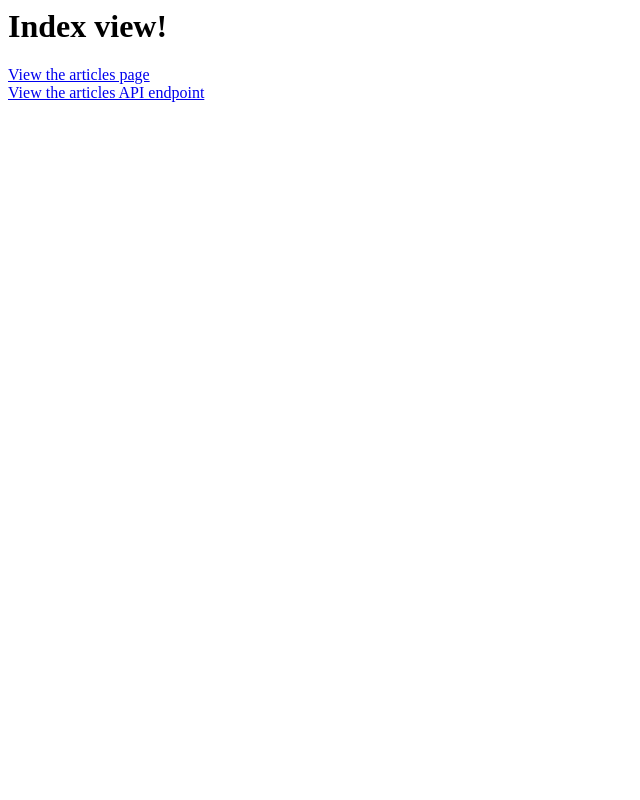
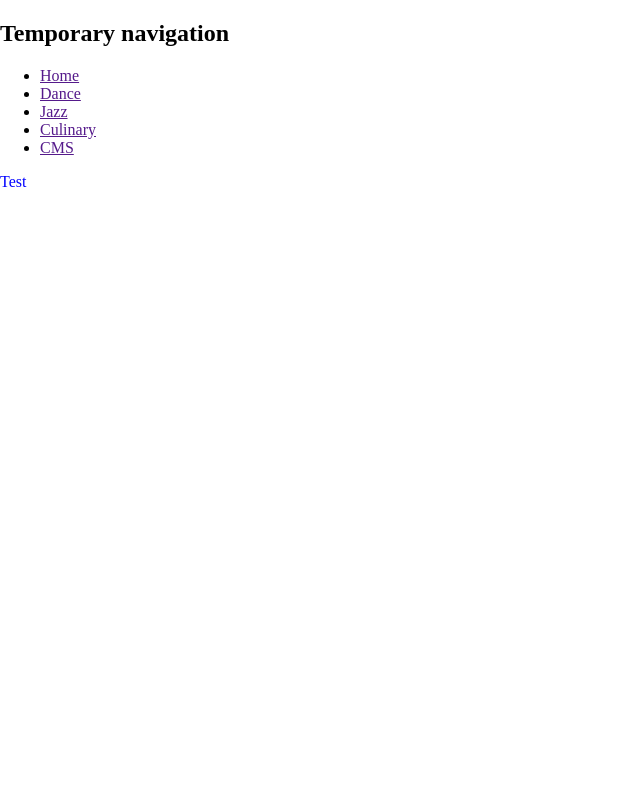
Before and after one commit to BramTerlouw/Project-Haarlem-Festival-2, a PHP site: page / in a window 1280 px wide. Shown: the whole page, without its empty margins (0-640 px from the left). Run offline with PHP 8.4, Linux system fonts and the light colour scheme.

Commit message:
css linked but not working

```diff
--- /dev/null
+++ b/app/public/css/style.css
@@ -0,0 +1,9 @@
+body {
+    margin: 0px;
+    padding: 0px;
+    box-sizing: border-box;
+}
+
+.test {
+    color: blue;
+}
--- a/app/public/index.php
+++ b/app/public/index.php
@@ -1,4 +1,5 @@
 <?php
+session_start();
 require __DIR__ . '/../patternrouter.php';
 
 $uri = trim($_SERVER['REQUEST_URI'], '/');
--- /dev/null
+++ b/app/views/components/head.php
@@ -0,0 +1,10 @@
+<!DOCTYPE html>
+<html lang="en">
+<head>
+    <meta charset="UTF-8">
+    <meta http-equiv="X-UA-Compatible" content="IE=edge">
+    <meta name="viewport" content="width=device-width, initial-scale=1.0">
+    <link rel="stylesheet" href="/css/style.css">
+    <title>Haarlem Festival</title>
+</head>
+<body>
--- /dev/null
+++ b/app/views/components/nav.php
@@ -0,0 +1,10 @@
+<nav>
+    <h1>Temporary navigation</h1>
+    <ul>
+        <li><a href="">Home</a></li>
+        <li><a href="">Dance</a></li>
+        <li><a href="">Jazz</a></li>
+        <li><a href="">Culinary</a></li>
+        <li><a href="">CMS</a></li>
+    </ul>
+</nav>
--- a/app/views/home/index.php
+++ b/app/views/home/index.php
@@ -1,3 +1,8 @@
-<h1>Index view!</h1>
-<a href="/article">View the articles page</a><br>
-<a href="/api/article">View the articles API endpoint</a>
+<?php
+require __DIR__ . '/../components/head.php';
+require __DIR__ . '/../components/nav.php';
+?>
+<p class="test">
+    Test
+</p>
+</body>
```
